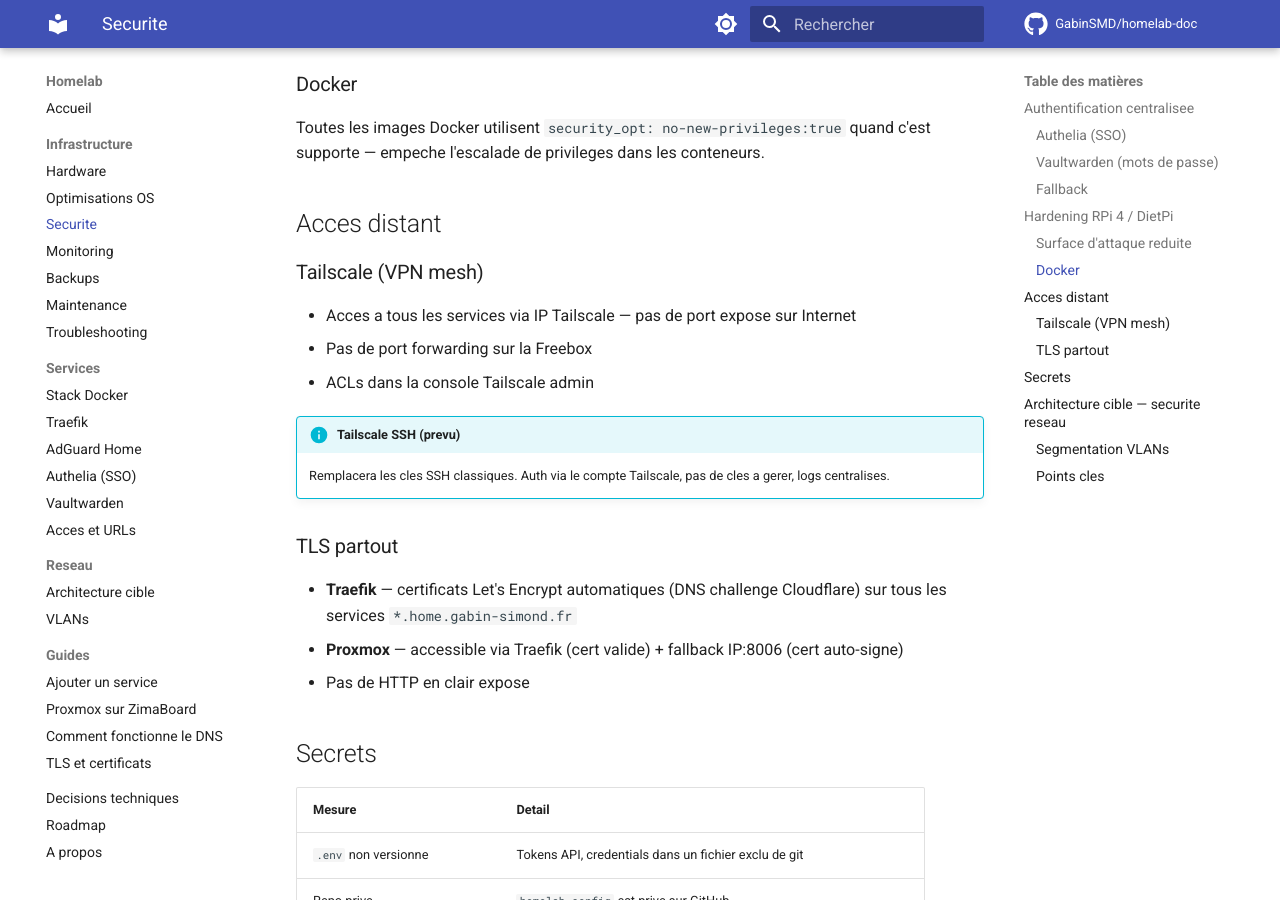
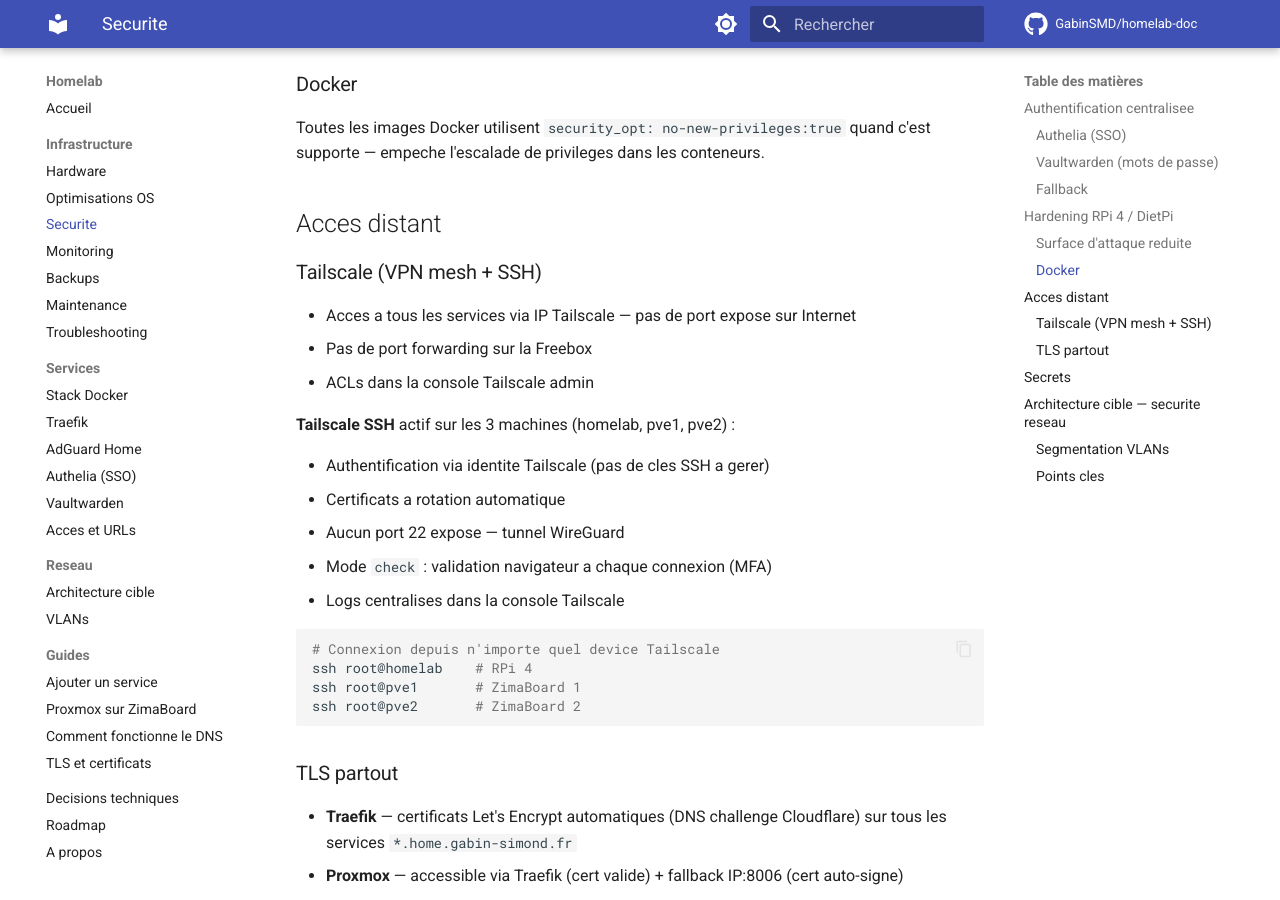
Before and after one commit to GabinSMD/homelab-doc, an MkDocs documentation site: the page built from docs/infrastructure/security.md, in a window 1280 px wide and 900 px high, scrolled down 1676 px. Built offline with MkDocs 1.6.1 and Material for MkDocs 9.7.7, drawn with Linux system fonts in a browser that asks for light colours; comment, search, counter and statistics services are not loaded.

Commit message:
Document Tailscale SSH, backups, update roadmap
- Security: Tailscale SSH active on all 3 machines, connection examples
- Hardware: add Tailscale IPs and SSH commands for all nodes
- Roadmap: mark Tailscale SSH and daily backups as done

Co-Authored-By: Claude Opus 4.6 (1M context) <noreply@anthropic.com>

````diff
--- a/docs/infrastructure/security.md
+++ b/docs/infrastructure/security.md
@@ -53,14 +53,26 @@ Toutes les images Docker utilisent `security_opt: no-new-privileges:true` quand
 
 ## Acces distant
 
-### Tailscale (VPN mesh)
+### Tailscale (VPN mesh + SSH)
 
 - Acces a tous les services via IP Tailscale — pas de port expose sur Internet
 - Pas de port forwarding sur la Freebox
 - ACLs dans la console Tailscale admin
 
-!!! info "Tailscale SSH (prevu)"
-    Remplacera les cles SSH classiques. Auth via le compte Tailscale, pas de cles a gerer, logs centralises.
+**Tailscale SSH** actif sur les 3 machines (homelab, pve1, pve2) :
+
+- Authentification via identite Tailscale (pas de cles SSH a gerer)
+- Certificats a rotation automatique
+- Aucun port 22 expose — tunnel WireGuard
+- Mode `check` : validation navigateur a chaque connexion (MFA)
+- Logs centralises dans la console Tailscale
+
+```bash
+# Connexion depuis n'importe quel device Tailscale
+ssh root@homelab    # RPi 4
+ssh root@pve1       # ZimaBoard 1
+ssh root@pve2       # ZimaBoard 2
+```
 
 ### TLS partout
 
````
Also changed, not shown: docs/infrastructure/hardware.md (+8 -4 lines), docs/roadmap.md (+2 -1 lines).
